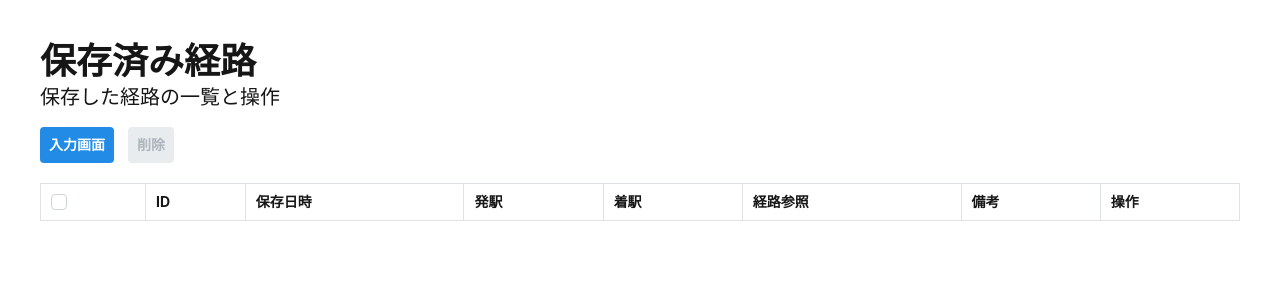
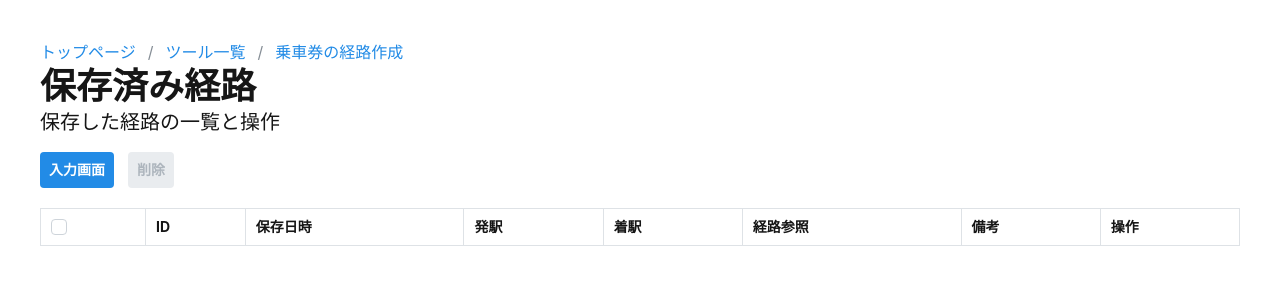
Before and after one commit to hiroxto/hiroxto.net, a Next.js app: page /tools/fare-ticket-route-planner/states in a window 1280 px wide. Shown: the top 300 px of the page. Built offline with nearby package versions, Linux system fonts and the light colour scheme.

Commit message:
feat: パンくずリストを追加

```diff
--- a/components/fare-ticket-route-planner/page-shell.tsx
+++ b/components/fare-ticket-route-planner/page-shell.tsx
@@ -1,18 +1,40 @@
 'use client';
 
+import { Group, Text } from '@mantine/core';
 import type { ReactNode } from 'react';
+import { InternalLink } from '@/components/common/internal-link';
 import styles from '@/components/fare-ticket-route-planner/fare-ticket-route-planner.module.css';
+
+interface BreadcrumbItem {
+    href: string;
+    label: string;
+}
 
 interface PageShellProps {
     title: string;
     description: string;
     children: ReactNode;
+    breadcrumbs?: BreadcrumbItem[];
 }
 
-export function PageShell({ title, description, children }: PageShellProps) {
+export function PageShell({ title, description, children, breadcrumbs = [] }: PageShellProps) {
     return (
         <div className={styles.app}>
             <div className={styles.container}>
+                <header>
+                    <Group gap="sm">
+                        <InternalLink href="/">トップページ</InternalLink>
+                        <Text c="dimmed">/</Text>
+                        <InternalLink href="/tools">ツール一覧</InternalLink>
+                        {breadcrumbs.map((breadcrumb) => (
+                            <div key={breadcrumb.href} className="contents">
+                                <Text c="dimmed">/</Text>
+                                <InternalLink href={breadcrumb.href}>{breadcrumb.label}</InternalLink>
+                            </div>
+                        ))}
+                    </Group>
+                </header>
+
                 <div className={styles.titleGroup}>
                     <h1 className={styles.title}>{title}</h1>
                     <p className={styles.description}>{description}</p>
--- a/components/fare-ticket-route-planner/saved-routes-page.tsx
+++ b/components/fare-ticket-route-planner/saved-routes-page.tsx
@@ -72,7 +72,11 @@ export function SavedRoutesPage() {
     } = useConfirmationModal();
 
     return (
-        <PageShell title="保存済み経路" description="保存した経路の一覧と操作">
+        <PageShell
+            title="保存済み経路"
+            description="保存した経路の一覧と操作"
+            breadcrumbs={[{ href: '/tools/fare-ticket-route-planner', label: '乗車券の経路作成' }]}
+        >
             <Group gap="xs" mb="md">
                 <Button
                     variant="filled"
```
